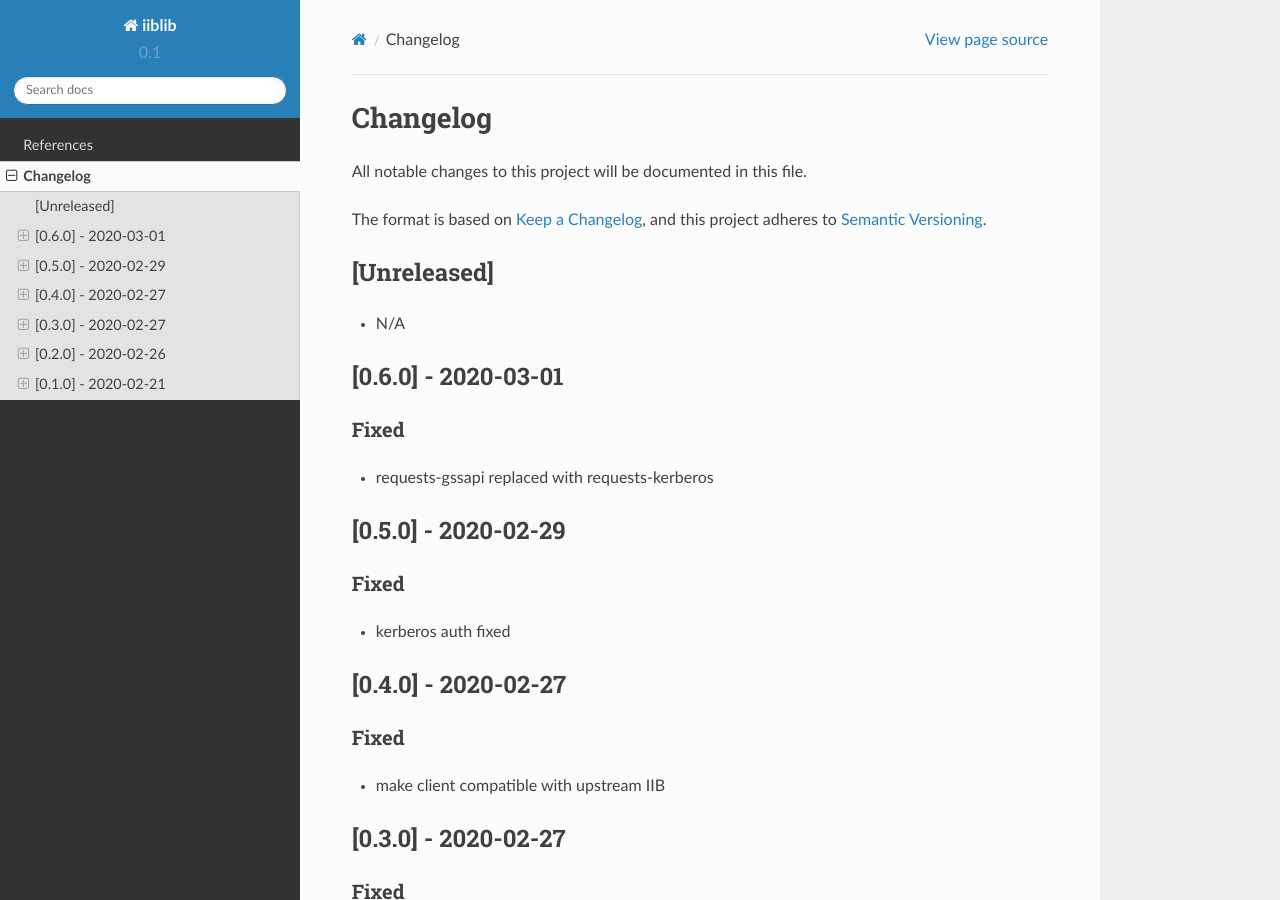
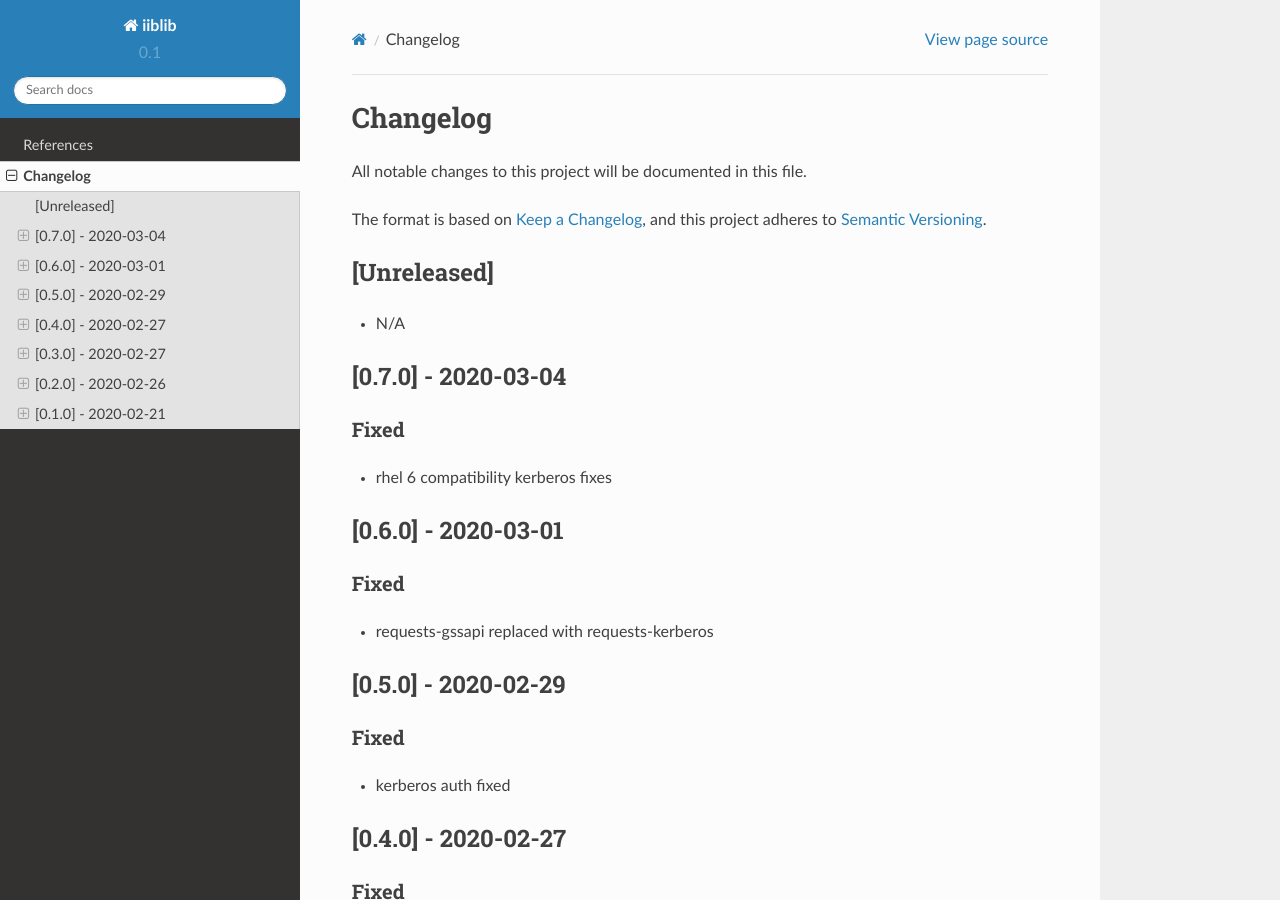
Before and after one commit to release-engineering/iiblib, a Sphinx documentation site: the page built from docs/source/CHANGELOG.md, in a window 1280 px wide and 900 px high. Built offline with Sphinx 7.4.7 and the Read the Docs theme 2.0.0, drawn with Linux system fonts in a browser that asks for light colours.

Commit message:
v0.7.0 changelog

```diff
--- a/docs/source/CHANGELOG.md
+++ b/docs/source/CHANGELOG.md
@@ -8,6 +8,12 @@ and this project adheres to [Semantic Versioning](https://semver.org/spec/v2.0.0
 ## [Unreleased]
 
 - N/A
+
+## [0.7.0] - 2020-03-04
+
+### Fixed
+
+- rhel 6 compatibility kerberos fixes
 
 ## [0.6.0] - 2020-03-01
 
--- a/setup.py
+++ b/setup.py
@@ -62,7 +62,7 @@ if os.environ.get("READTHEDOCS", None):
 
 setup(
     name="iiblib",
-    version="0.6.0",
+    version="0.7.0",
     description="IIB client library",
     long_description=long_description,
     author="Jindrich Luza",
```
